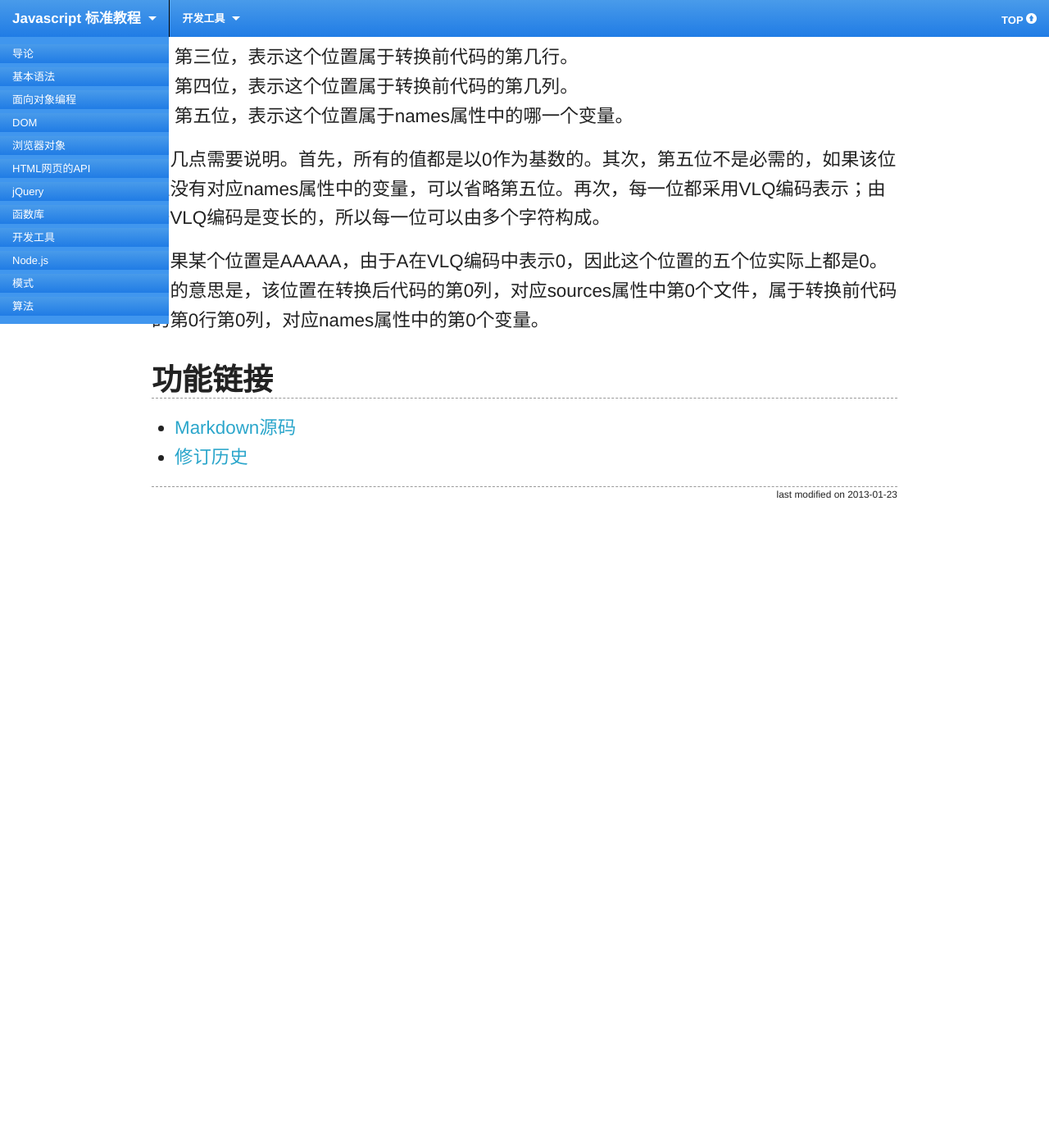
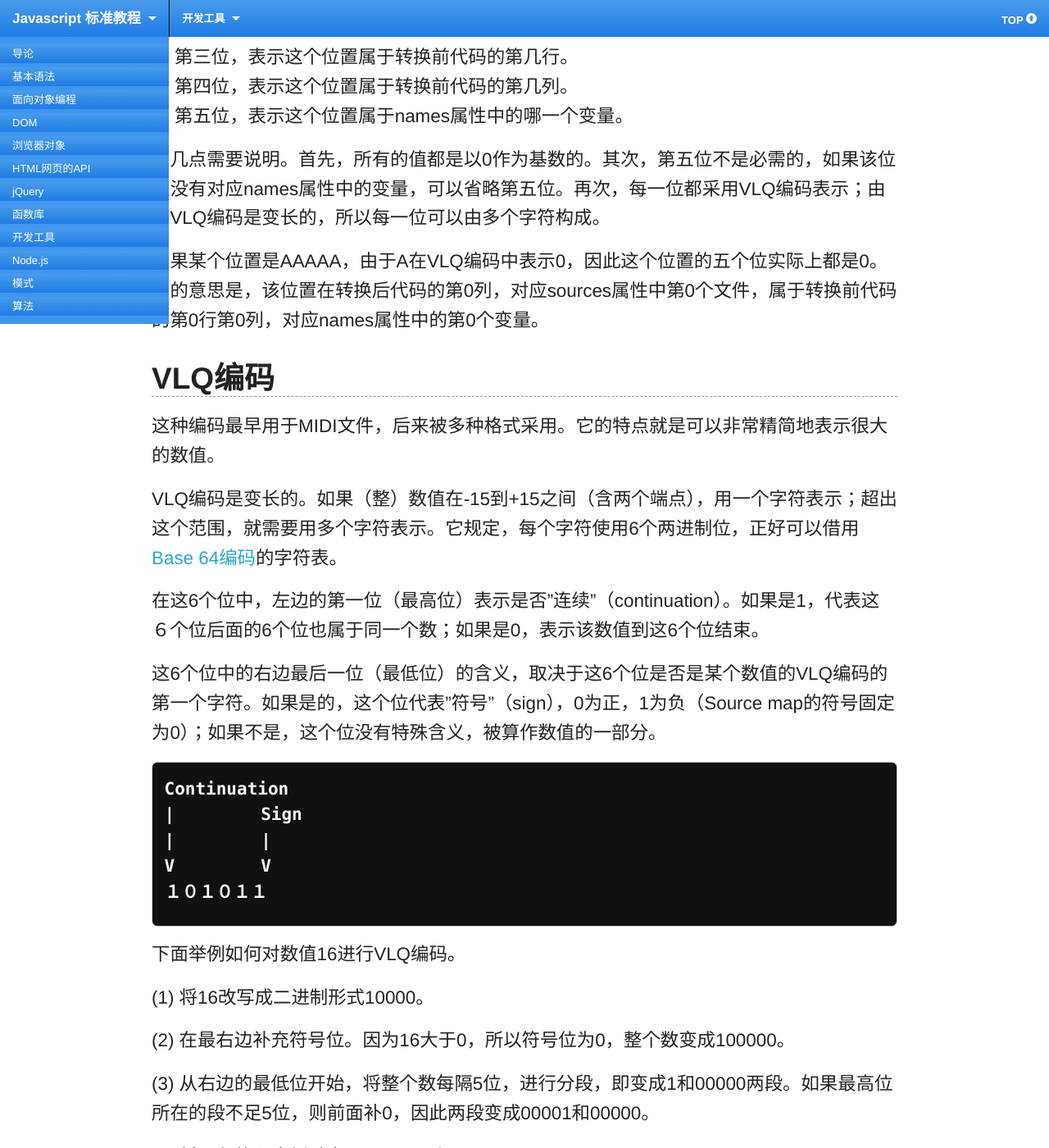
Before and after one commit to ruanyf/jstutorial, a Jekyll site: the page built from tool/sourcemap.md, in a window 1280 px wide and 1400 px high, scrolled down 3411 px. Shown: the whole window at 82% size. Built offline with Jekyll 4.4.1, drawn with Linux system fonts in a browser that asks for light colours; Markdown is read by kramdown in place of the engine named in the settings; before the commit the page ends 4041 px from its top, so only the background shows below that; some of the changed text lies outside the part shown.

Commit message:
modify tool/sourceMap

```diff
--- a/tool/sourcemap.md
+++ b/tool/sourcemap.md
@@ -120,3 +120,44 @@ mappings:"AAAAA,BBBBB;CCCCC"
 有几点需要说明。首先，所有的值都是以0作为基数的。其次，第五位不是必需的，如果该位置没有对应names属性中的变量，可以省略第五位。再次，每一位都采用VLQ编码表示；由于VLQ编码是变长的，所以每一位可以由多个字符构成。
 
 如果某个位置是AAAAA，由于A在VLQ编码中表示0，因此这个位置的五个位实际上都是0。它的意思是，该位置在转换后代码的第0列，对应sources属性中第0个文件，属于转换前代码的第0行第0列，对应names属性中的第0个变量。
+
+## VLQ编码
+
+这种编码最早用于MIDI文件，后来被多种格式采用。它的特点就是可以非常精简地表示很大的数值。
+
+VLQ编码是变长的。如果（整）数值在-15到+15之间（含两个端点），用一个字符表示；超出这个范围，就需要用多个字符表示。它规定，每个字符使用6个两进制位，正好可以借用[Base 64编码](http://en.wikipedia.org/wiki/Base_64)的字符表。
+
+在这6个位中，左边的第一位（最高位）表示是否"连续"（continuation）。如果是1，代表这６个位后面的6个位也属于同一个数；如果是0，表示该数值到这6个位结束。
+
+这6个位中的右边最后一位（最低位）的含义，取决于这6个位是否是某个数值的VLQ编码的第一个字符。如果是的，这个位代表"符号"（sign），0为正，1为负（Source map的符号固定为0）；如果不是，这个位没有特殊含义，被算作数值的一部分。
+
+{% highlight bash %}
+
+Continuation
+|　　　　　Sign
+|　　　　　|
+V　　　　　V
+１０１０１１
+
+{% endhighlight %}
+
+下面举例如何对数值16进行VLQ编码。
+
+(1) 将16改写成二进制形式10000。
+
+(2) 在最右边补充符号位。因为16大于0，所以符号位为0，整个数变成100000。
+
+(3) 从右边的最低位开始，将整个数每隔5位，进行分段，即变成1和00000两段。如果最高位所在的段不足5位，则前面补0，因此两段变成00001和00000。
+
+(4) 将两段的顺序倒过来，即00000和00001。
+
+(5) 在每一段的最前面添加一个"连续位"，除了最后一段为0，其他都为1，即变成100000和000001。
+
+(6) 将每一段转成Base 64编码。查表可知，100000为g，000001为B。因此，数值16的VLQ编码为gB。
+
+上面的过程，看上去好像很复杂，做起来其实很简单，具体的实现可以参考官方的[base64-vlq.js](https://github.com/mozilla/source-map/blob/master/lib/source-map/base64-vlq.js)文件，里面有详细的注释。
+
+## 参考链接
+
+- [Introduction To JavaScript Source Maps](http://www.html5rocks.com/en/tutorials/developertools/sourcemaps/)
+- [Source Map Revision 3 Proposal](https://docs.google.com/document/d/1U1RGAehQwRypUTovF1KRlpiOFze0b-_2gc6fAH0KY0k/edit)
```
